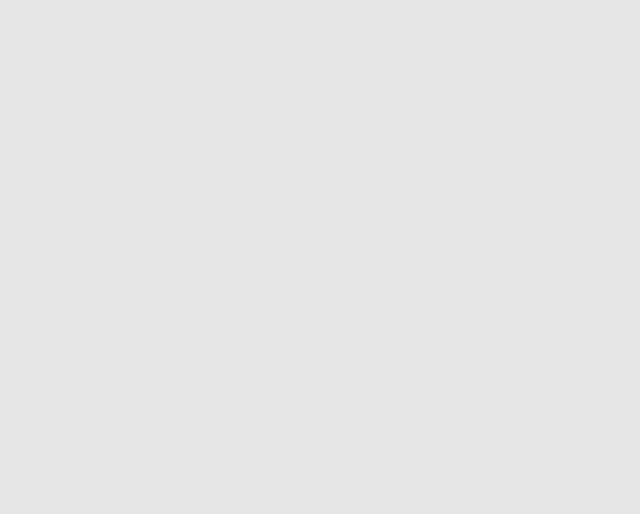
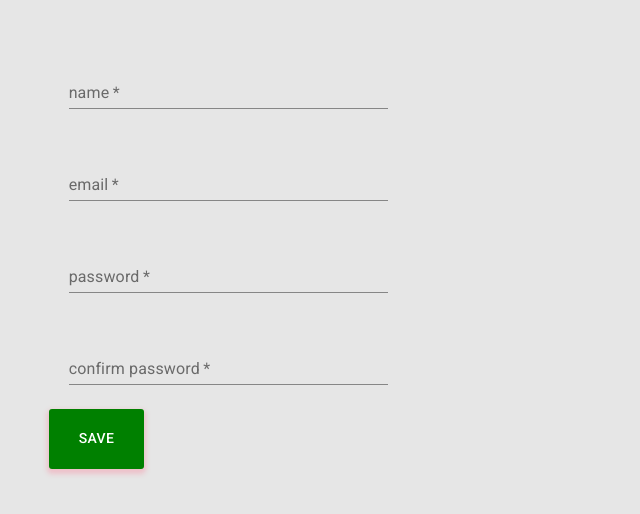
Before and after one commit to guljana/more-clean-water-frontend, a React (Create React App) app: page / in a window 1280 px wide. Shown: the top 514 px of the page, without its empty margins (0-640 px from the left). Built offline with nearby package versions, Linux system fonts and the light colour scheme.

Commit message:
added components for profile page

```diff
--- a/package.json
+++ b/package.json
@@ -3,6 +3,7 @@
   "version": "0.1.0",
   "private": true,
   "dependencies": {
+    "@material-ui/core": "^4.11.2",
     "@testing-library/jest-dom": "^5.11.4",
     "@testing-library/react": "^11.1.0",
     "@testing-library/user-event": "^12.1.10",
--- a/src/App.js
+++ b/src/App.js
@@ -1,9 +1,11 @@
 import BottomMenuItem from './components/BottomMenuItem/BottomMenuItem';
 import './App.css';
+import AddUser from './components/AddUser/AddUser';
 
 function App() {
   return (
     <div className="App">
+       <AddUser/>
       <div id="bottom-bar" className="bottom-bar">
         <div className="bottom-menu">
           <BottomMenuItem target="water-awareness" icon="info" title="Water Awareness"/>
--- /dev/null
+++ b/src/components/AddUser/AddUser.js
@@ -0,0 +1,37 @@
+import React from 'react';
+import './AddUser.css';
+import Button from '@material-ui/core/Button';
+import Container from '@material-ui/core/Container';
+import AddUserDetails from './AddUserDetails/AddUserDetails';
+
+function AddUser() {
+  const saveButtonStyle = {
+        background: 'green',
+        border: 0,
+        borderRadius: 3,
+        boxShadow: '0 3px 5px 2px rgba(255, 105, 135, .3)',
+        color: 'white',
+        height: 48,
+        padding: '30px',
+        alignItems: 'center'
+  };
+
+  return (
+    <Container fixed max>
+        <form style={{align:'center'}} autoComplete="off" action="">
+          <ul className="add-user">
+            <li><AddUserDetails userType="name"/></li>
+            <li><AddUserDetails userType="email"/></li>
+            <li><AddUserDetails userType="password"/></li>
+            <li><AddUserDetails userType="confirm password"/></li>
+              <li><Button style={saveButtonStyle} variant="outlined">
+                    SAVE
+                </Button>
+              </li>
+          </ul>
+        </form>
+    </Container>
+  );
+}
+
+export default AddUser;
--- /dev/null
+++ b/src/components/AddUser/AddUserDetails/AddUserDetails.css
@@ -0,0 +1,9 @@
+.AddUser {
+  text-align: center;
+}
+
+.add-user {
+  padding: 2%;
+  align-items: center;
+  list-style: none;
+}
--- /dev/null
+++ b/src/components/AddUser/AddUserDetails/AddUserDetails.js
@@ -0,0 +1,21 @@
+import React from 'react';
+import { TextField } from '@material-ui/core';
+import './AddUserDetails.css';
+
+
+function AddUserDetails(props) {
+  const addDetailsStyle = {
+    height: '52px',
+    width: '319px',
+    margin: '20px',
+    padding: '0px'
+  };
+  return (
+    <div>
+      { (props.userType === "name" || props.userType === "email") && <TextField style={addDetailsStyle} required id={props.userType} label={props.userType} /> }
+      { (props.userType === "password" || props.userType === "confirm password") && <TextField type="password" style={addDetailsStyle} required id={props.userType} label={props.userType} />}
+    </div>
+  );
+}
+
+export default AddUserDetails;
```
Also changed, not shown: src/components/AddUser/AddUser.css (added), 1 other file (tests, documents, lock files or other folders).
